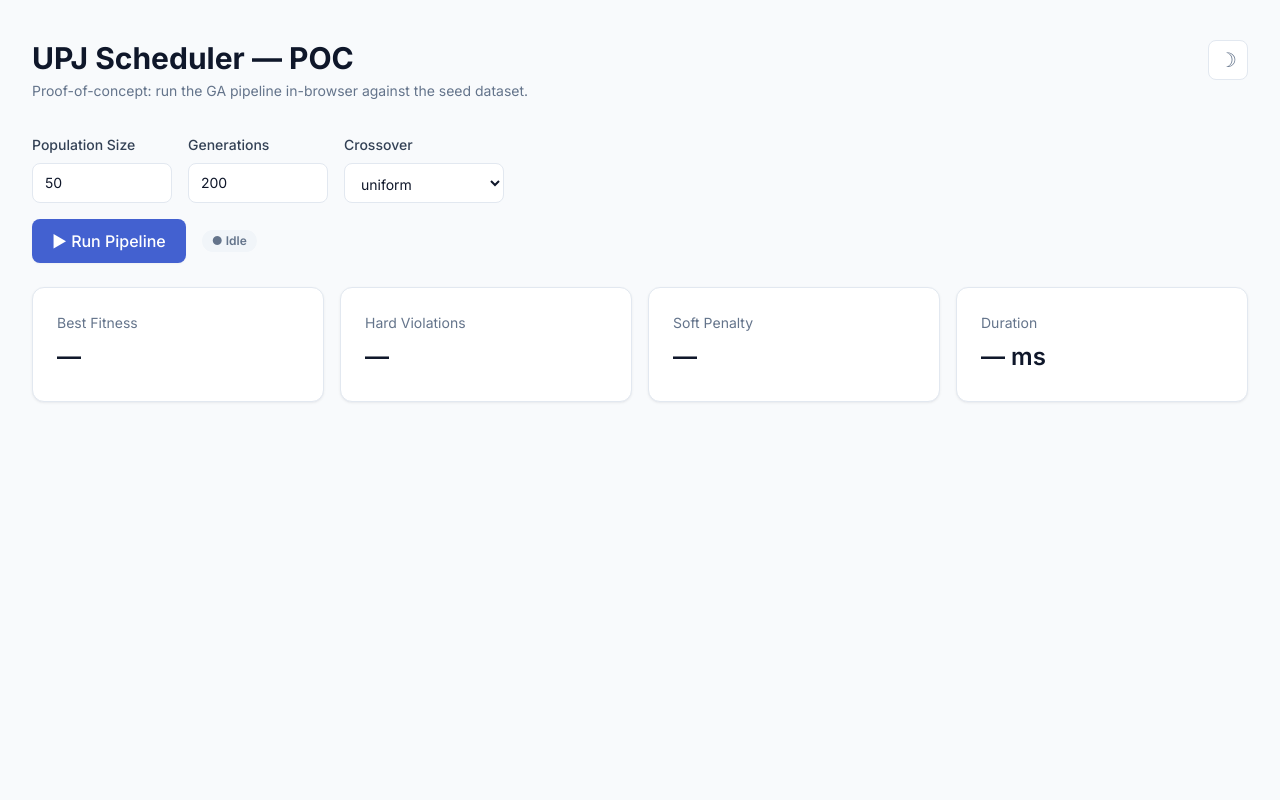
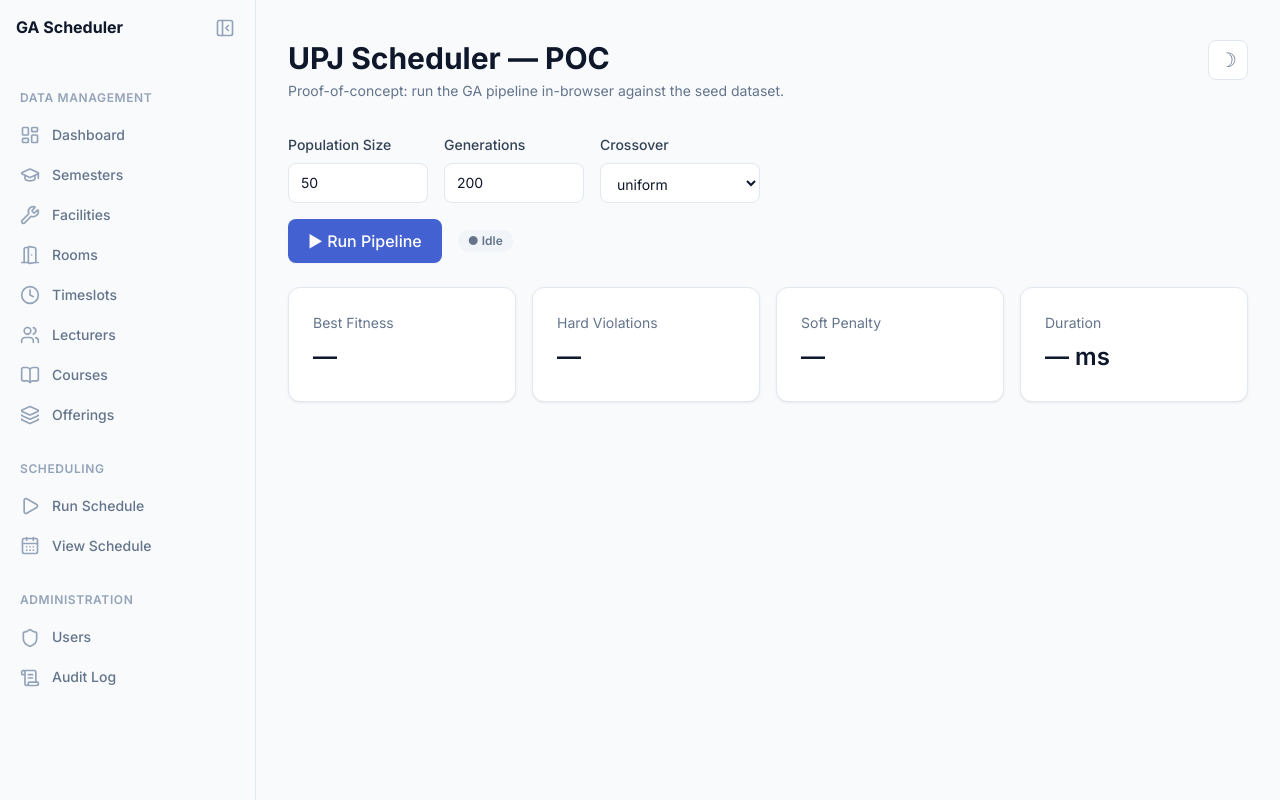
Before and after one commit to zizky13/ga_scheduler_v2, a React (Vite) app in the folder frontend/: page / in a window 1280 px wide. Built offline with nearby package versions, Linux system fonts and the light colour scheme.

Commit message:
feat: implement collapsible Sidebar navigation and integrate React Router</code>

```diff
--- a/frontend/src/App.module.css
+++ b/frontend/src/App.module.css
@@ -2,9 +2,9 @@
   min-height: 100vh;
   background: var(--color-bg-secondary);
   max-width: var(--content-max-width);
-  margin: 0 auto;
   padding: var(--space-10) var(--space-8) var(--space-8);
   font-family: var(--font-family-primary);
+  transition: margin-left var(--duration-slow) var(--ease-in-out);
 }
 
 /* ── Header ── */
--- a/frontend/src/App.tsx
+++ b/frontend/src/App.tsx
@@ -5,6 +5,7 @@ import type { PipelineStatus } from './store/pipelineStore';
 import { runPipeline, getDefaultInput, getDefaultConfig, rooms, timeSlots, lecturers, courseOfferings } from './lib/pipeline';
 import type { GAConfig } from './lib/pipeline';
 import { ScheduleGrid } from './components/ScheduleGrid';
+import { Sidebar } from './components/Sidebar';
 import styles from './App.module.css';
 
 const STATUS_LABEL: Record<PipelineStatus, string> = {
@@ -28,8 +29,8 @@ const CROSSOVER_OPTIONS: GAConfig['crossoverType'][] = ['singlePoint', 'uniform'
 function App() {
   const { theme, toggleTheme } = useTheme();
   const { status, response, error, setRunning, setResult, setError } = usePipelineStore();
+  const [sidebarCollapsed, setSidebarCollapsed] = useState(false);
 
-  // Task 7: Re-run config controls
   const defaults = getDefaultConfig();
   const [populationSize, setPopulationSize] = useState(defaults.populationSize);
   const [generations, setGenerations] = useState(defaults.generations);
@@ -60,7 +61,12 @@ function App() {
   }, [populationSize, generations, crossoverType, setRunning, setResult, setError]);
 
   return (
-    <div className={styles.page}>
+    <>
+    <Sidebar collapsed={sidebarCollapsed} onToggleCollapse={setSidebarCollapsed} />
+    <div
+      className={styles.page}
+      style={{ marginLeft: sidebarCollapsed ? 'var(--sidebar-width-collapsed)' : 'var(--sidebar-width)' }}
+    >
       <header className={styles.header}>
         <div>
           <h1 className={styles.title}>UPJ Scheduler — POC</h1>
@@ -241,6 +247,7 @@ function App() {
         </div>
       )}
     </div>
+    </>
   );
 }
 
--- /dev/null
+++ b/frontend/src/components/Sidebar.module.css
@@ -0,0 +1,203 @@
+.sidebar {
+  position: fixed;
+  top: 0;
+  left: 0;
+  height: 100vh;
+  width: var(--sidebar-width);
+  background: var(--color-bg-secondary);
+  border-right: 1px solid var(--color-border);
+  z-index: 40;
+  display: flex;
+  flex-direction: column;
+  transition: width var(--duration-slow) var(--ease-in-out);
+  overflow: hidden;
+}
+
+.sidebar[data-collapsed="true"] {
+  width: var(--sidebar-width-collapsed);
+}
+
+/* ── Header ── */
+.header {
+  height: var(--topbar-height);
+  min-height: var(--topbar-height);
+  padding: 0 16px;
+  display: flex;
+  align-items: center;
+  justify-content: space-between;
+  gap: 8px;
+}
+
+.logo {
+  display: flex;
+  align-items: center;
+  gap: 8px;
+  overflow: hidden;
+  white-space: nowrap;
+}
+
+.logoText {
+  font-size: 16px;
+  font-weight: 700;
+  color: var(--color-secondary-900);
+  transition: opacity var(--duration-normal) var(--ease-in-out);
+}
+
+.sidebar[data-collapsed="true"] .logoText {
+  opacity: 0;
+  width: 0;
+}
+
+.collapseButton {
+  display: flex;
+  align-items: center;
+  justify-content: center;
+  width: 28px;
+  height: 28px;
+  border-radius: var(--radius-sm);
+  color: var(--color-secondary-400);
+  flex-shrink: 0;
+  transition: color var(--duration-fast) var(--ease-out),
+              background var(--duration-fast) var(--ease-out);
+}
+
+.collapseButton:hover {
+  color: var(--color-secondary-700);
+  background: var(--color-secondary-100);
+}
+
+.collapseButton:focus-visible {
+  box-shadow: var(--shadow-ring);
+}
+
+/* ── Navigation ── */
+.nav {
+  flex: 1;
+  overflow-y: auto;
+  overflow-x: hidden;
+  padding: var(--space-2) 0;
+}
+
+.groupLabel {
+  font-size: var(--text-overline);
+  font-weight: 600;
+  text-transform: uppercase;
+  letter-spacing: 0.05em;
+  color: var(--color-secondary-400);
+  padding: 24px 12px 8px 20px;
+  white-space: nowrap;
+  overflow: hidden;
+  transition: opacity var(--duration-normal) var(--ease-in-out);
+}
+
+.sidebar[data-collapsed="true"] .groupLabel {
+  opacity: 0;
+  height: 0;
+  padding: 0;
+  margin: 0;
+  overflow: hidden;
+}
+
+.navItem {
+  display: flex;
+  align-items: center;
+  gap: 12px;
+  height: 40px;
+  padding: 8px 12px;
+  margin: 0 8px;
+  border-radius: var(--radius-md);
+  font-size: var(--text-body-sm);
+  font-weight: 500;
+  color: var(--color-secondary-500);
+  text-decoration: none;
+  white-space: nowrap;
+  overflow: hidden;
+  position: relative;
+  transition: background var(--duration-fast) var(--ease-out),
+              color var(--duration-fast) var(--ease-out);
+}
+
+.navItem:hover {
+  background: var(--color-secondary-100);
+  color: var(--color-secondary-700);
+}
+
+.navItem:hover .navIcon {
+  color: var(--color-secondary-700);
+}
+
+.navItem:focus-visible {
+  box-shadow: var(--shadow-ring);
+}
+
+.navItemActive {
+  background: var(--color-primary-50);
+  color: var(--color-primary-700);
+  font-weight: 600;
+}
+
+.navItemActive .navIcon {
+  color: var(--color-primary-500);
+}
+
+.navItemActive:hover {
+  background: var(--color-primary-50);
+  color: var(--color-primary-700);
+}
+
+.navIcon {
+  flex-shrink: 0;
+  width: 20px;
+  height: 20px;
+  color: var(--color-secondary-400);
+  transition: color var(--duration-fast) var(--ease-out);
+}
+
+.navLabel {
+  transition: opacity var(--duration-normal) var(--ease-in-out);
+}
+
+.sidebar[data-collapsed="true"] .navItem {
+  justify-content: center;
+  padding: 8px 0;
+}
+
+.sidebar[data-collapsed="true"] .navLabel {
+  opacity: 0;
+  width: 0;
+  overflow: hidden;
+}
+
+/* ── Collapsed tooltip ── */
+.navItem[data-tooltip] {
+  position: relative;
+}
+
+.tooltip {
+  position: absolute;
+  left: calc(100% + 12px);
+  top: 50%;
+  transform: translateY(-50%);
+  padding: 4px 10px;
+  background: var(--color-secondary-900);
+  color: #ffffff;
+  font-size: var(--text-caption);
+  font-weight: 500;
+  border-radius: var(--radius-sm);
+  white-space: nowrap;
+  pointer-events: none;
+  opacity: 0;
+  transition: opacity var(--duration-fast) var(--ease-out);
+  z-index: 50;
+}
+
+.sidebar[data-collapsed="true"] .navItem:hover .tooltip {
+  opacity: 1;
+}
+
+/* ── Separator between groups in collapsed mode ── */
+.sidebar[data-collapsed="true"] .groupSeparator {
+  height: 1px;
+  margin: var(--space-2) var(--space-3);
+  background: var(--color-border);
+}
--- /dev/null
+++ b/frontend/src/components/Sidebar.tsx
@@ -0,0 +1,140 @@
+import { useState, useCallback } from 'react';
+import { NavLink } from 'react-router-dom';
+import {
+  LayoutDashboard,
+  GraduationCap,
+  Wrench,
+  DoorOpen,
+  Clock,
+  Users,
+  BookOpen,
+  Layers,
+  Play,
+  CalendarDays,
+  Shield,
+  ScrollText,
+  PanelLeftClose,
+  PanelLeftOpen,
+} from 'lucide-react';
+import styles from './Sidebar.module.css';
+
+interface NavItem {
+  icon: React.ElementType;
+  label: string;
+  route: string;
+}
+
+interface NavGroup {
+  label: string;
+  items: NavItem[];
+  adminOnly?: boolean;
+}
+
+const NAV_GROUPS: NavGroup[] = [
+  {
+    label: 'Data Management',
+    items: [
+      { icon: LayoutDashboard, label: 'Dashboard', route: '/dashboard' },
+      { icon: GraduationCap, label: 'Semesters', route: '/semesters' },
+      { icon: Wrench, label: 'Facilities', route: '/facilities' },
+      { icon: DoorOpen, label: 'Rooms', route: '/rooms' },
+      { icon: Clock, label: 'Timeslots', route: '/timeslots' },
+      { icon: Users, label: 'Lecturers', route: '/lecturers' },
+      { icon: BookOpen, label: 'Courses', route: '/courses' },
+      { icon: Layers, label: 'Offerings', route: '/offerings' },
+    ],
+  },
+  {
+    label: 'Scheduling',
+    items: [
+      { icon: Play, label: 'Run Schedule', route: '/runs' },
+      { icon: CalendarDays, label: 'View Schedule', route: '/schedule' },
+    ],
+  },
+  {
+    label: 'Administration',
+    adminOnly: true,
+    items: [
+      { icon: Shield, label: 'Users', route: '/users' },
+      { icon: ScrollText, label: 'Audit Log', route: '/audit-log' },
+    ],
+  },
+];
+
+interface SidebarProps {
+  userRole?: 'ADMIN' | 'USER';
+  collapsed?: boolean;
+  onToggleCollapse?: (collapsed: boolean) => void;
+}
+
+export function Sidebar({
+  userRole = 'ADMIN',
+  collapsed: controlledCollapsed,
+  onToggleCollapse,
+}: SidebarProps) {
+  const [internalCollapsed, setInternalCollapsed] = useState(false);
+  const collapsed = controlledCollapsed ?? internalCollapsed;
+
+  const handleToggle = useCallback(() => {
+    const next = !collapsed;
+    setInternalCollapsed(next);
+    onToggleCollapse?.(next);
+  }, [collapsed, onToggleCollapse]);
+
+  const visibleGroups = NAV_GROUPS.filter(
+    (group) => !group.adminOnly || userRole === 'ADMIN'
+  );
+
+  return (
+    <aside
+      className={styles.sidebar}
+      data-collapsed={collapsed}
+      aria-label="Main navigation"
+    >
+      <div className={styles.header}>
+        <div className={styles.logo}>
+          <span className={styles.logoText}>
+            {collapsed ? 'GA' : 'GA Scheduler'}
+          </span>
+        </div>
+        <button
+          className={styles.collapseButton}
+          onClick={handleToggle}
+          aria-label={collapsed ? 'Expand sidebar' : 'Collapse sidebar'}
+          aria-expanded={!collapsed}
+          type="button"
+        >
+          {collapsed ? (
+            <PanelLeftOpen size={20} />
+          ) : (
+            <PanelLeftClose size={20} />
+          )}
+        </button>
+      </div>
+
+      <nav className={styles.nav}>
+        {visibleGroups.map((group) => (
+          <div key={group.label}>
+            <div className={styles.groupLabel}>{group.label}</div>
+            <div className={styles.groupSeparator} />
+            {group.items.map((item) => (
+              <NavLink
+                key={item.route}
+                to={item.route}
+                className={({ isActive }) =>
+                  `${styles.navItem} ${isActive ? styles.navItemActive : ''}`
+                }
+              >
+                <item.icon className={styles.navIcon} size={20} />
+                <span className={styles.navLabel}>{item.label}</span>
+                {collapsed && (
+                  <span className={styles.tooltip}>{item.label}</span>
+                )}
+              </NavLink>
+            ))}
+          </div>
+        ))}
+      </nav>
+    </aside>
+  );
+}
--- a/frontend/src/main.tsx
+++ b/frontend/src/main.tsx
@@ -1,11 +1,14 @@
 import './lib/polyfills'
 import { StrictMode } from 'react'
 import { createRoot } from 'react-dom/client'
+import { BrowserRouter } from 'react-router-dom'
 import './index.css'
 import App from './App.tsx'
 
 createRoot(document.getElementById('root')!).render(
   <StrictMode>
-    <App />
+    <BrowserRouter>
+      <App />
+    </BrowserRouter>
   </StrictMode>,
 )
```
Also changed, not shown: 1 other file (tests, documents, lock files or other folders).
